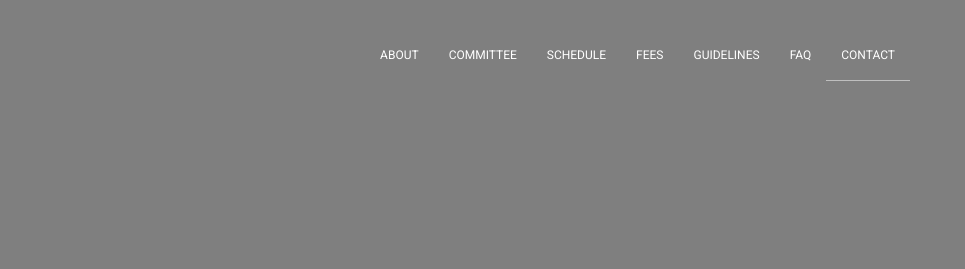
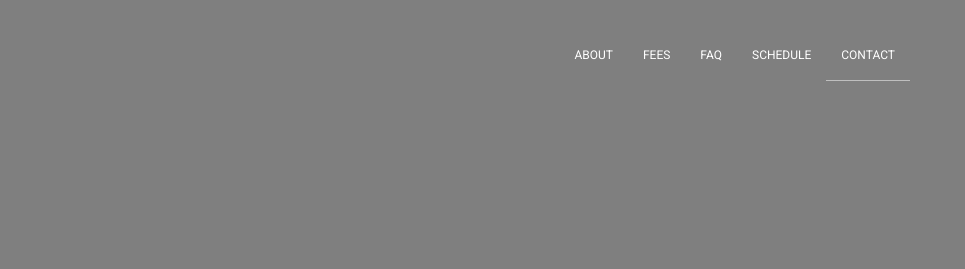
Before and after one commit to jeevjacobgeorge/biotechnology_conference, a website: page index.html in a window 1280 px wide. Shown: the top 269 px of the page, 315-1280 px from the left. Drawn offline with Linux system fonts and the light colour scheme; files whose address does not match are found by name.

Commit message:
Changed nav order

```diff
--- a/index.html
+++ b/index.html
@@ -38,11 +38,9 @@
                 <ul class="nav navbar-nav navbar-right">
                     <!-- navigation menu -->
                     <li class="active"><a data-scroll href="#about">About</a></li>
-                    <li><a data-scroll href="#speakers">Committee</a></li>
+                    <li><a data-scroll href="#fees">Fees</a></li>
+                    <li><a data-scroll href="#faq">FAQ</a></li>
                     <li><a data-scroll href="#schedule">Schedule</a></li>
-                    <li><a data-scroll href="#fees">Fees</a></li>
-                    <li><a data-scroll href="#guidelines">guidelines</a></li>
-                    <li><a data-scroll href="#faq">FAQ</a></li>
                     <li><a data-scroll href="#location">Contact</a></li>
                 </ul>
             </div>
```
